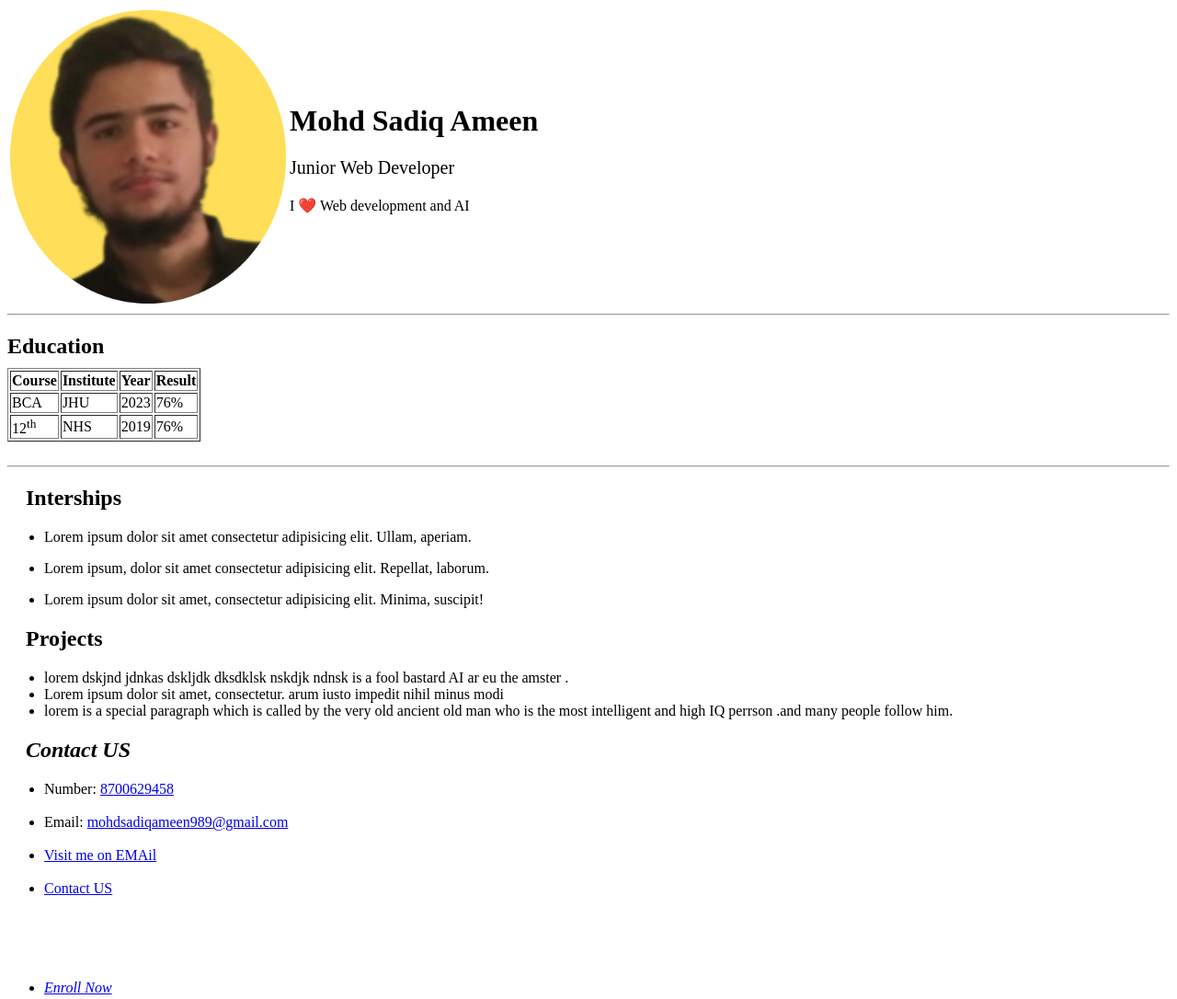
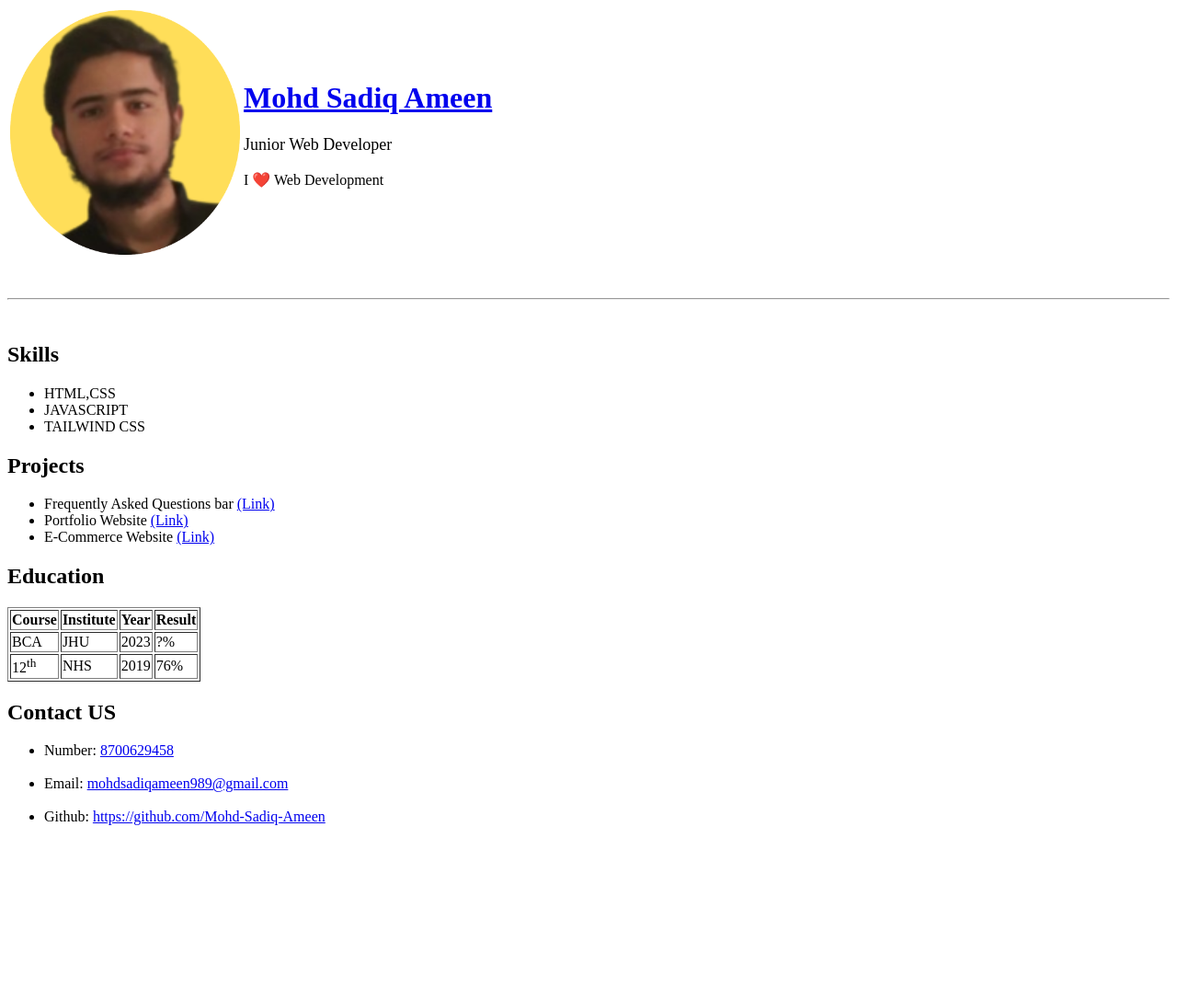
Before and after one commit to Mohd-Sadiq-Ameen/resume, a plain HTML site: page index.html in a window 1280 px wide. Shown: the whole page at 92% size. Drawn offline with Linux system fonts and the light colour scheme.

Commit message:
Update index.html

```diff
--- a/index.html
+++ b/index.html
@@ -2,135 +2,103 @@
 <html lang="en">
 
 <head>
-    <link rel="stylesheet" href="design.css">
-
-    <title>myportfoliowebsite.com</title>
+    <meta charset="UTF-8">
+    <meta name="viewport" content="width=device-width, initial-scale=1.0">
+    <link rel="stylesheet" href="style.css">
+    <title>Document</title>
 </head>
-<!-- header start -->
 
 <body>
-    <header>
-        <table>
-            <td><img src="image[circle].png" width="300" style="float:left" alt="Your Image"></td>
-            <td>
+
+    <table style="border:0px;">
+
+        <td><img width="250px" style="float:left"
+                src="https://github.com/Mohd-Sadiq-Ameen/resume/blob/main/image%5Bcircle%5D.png?raw=true" alt="IMG">
+        </td>
+
+        <td> <a href="#contact">
                 <h1>Mohd Sadiq Ameen</h1>
+            </a>
+            <p style="font-size: large;">Junior Web Developer</p>
+            <p>I ❤️ Web Development </p>
+        </td>
 
-                <p style="font-size: 20px">Junior Web Developer</Junior>
-                </p>
 
-                <p style="margin-top:20px ">I ❤️ Web development and AI </p>
+    </table>
+    <br><br>
+    <hr>
+    <br>
+    <h2>Skills</h2>
 
-            </td>
-        </table>
+    <ul>
+        <li>HTML,CSS</li>
+        <li>JAVASCRIPT</li>
+        <li>TAILWIND CSS</li>
+
+    </ul>
 
 
 
+    <h2>Projects</h2>
 
-        <hr>
-    </header>
+    <ul>
+        <li>Frequently Asked Questions bar <a href="https://mohd-sadiq-ameen.github.io/FAQs-Project/">(Link)</a></li>
+        <li>Portfolio Website <a href="http://127.0.0.1:5500/index.html">(Link)</a></li>
+        <li>E-Commerce Website <a
+                href="file:///Users/homefolder/Documents/portfolio-website/website/E-commerce%20Website/index2.html">(Link)</a>
+        </li>
+    </ul>
 
-    <!-- header ends -->
+    <h2>Education</h2>
 
-    <!-- main starts -->
-    <main>
-        <!-- section 1 -->
-
-        <section>
-            <h2 style="margin-bottom:10px">Education</h2>
-            <table border="">
-                <tr>
+    <table border="" class="table ">
+        <tr >
             <th>Course</th>
             <th>Institute</th>
             <th>Year</th>
             <th>Result</th>
         </tr>
+
         <tr>
             <td>BCA</td>
             <td>JHU</td>
             <td>2023</td>
-                    <td>76%</td>
+            <td>?%</td>
+
         </tr>
+
         <tr>
             <td>12<sup>th</sup></td>
             <td>NHS</td>
             <td>2019</td>
             <td>76%</td>
+
+
         </tr>
     </table>
-            <br>
-            <hr>
-        </section>
 
-        <!-- section 2 -->
+    <h2 id="contact">Contact US</h2>
 
-        <section>
-            <h2 style="margin:20px"> Interships</h2>
-            <ul>
-                <li>
-                    <p>Lorem ipsum dolor sit amet consectetur adipisicing elit. Ullam, aperiam.</p>
-                <li>
-                    <p>Lorem ipsum, dolor sit amet consectetur adipisicing elit. Repellat, laborum.</p>
-                <li>
-                    <p>Lorem ipsum dolor sit amet, consectetur adipisicing elit. Minima, suscipit!</p>
-            </ul>
-        </section>
-
-
-        <!-- section 3 -->
-
-        <section>
-            <h2 style="margin:20px">Projects</h2>
-            <ul>
-                <!-- article 1 -->
-                <article>
-                    <li>lorem dskjnd jdnkas dskljdk dksdklsk nskdjk ndnsk is a fool bastard AI ar eu the amster .</li>
-                </article>
-
-                <!-- article 2 -->
-                <article>
-                    <li>Lorem ipsum dolor sit amet, consectetur.
-                        arum iusto impedit nihil minus modi </li>
-                </article>
-
-                <!-- artilce 3 -->
-                <article>
-                    <li>lorem is a special paragraph which is called by the very old ancient old man who is the most
-                        intelligent and
-                        high IQ perrson .and many people follow him.</li>
-                </article>
-            </ul>
-
-        </section>
-
-
-    </main>
-
-    <!-- main ends -->
-
-
-    <!-- footer start -->
-
-    <footer>
-        <h2 id="contact" style="margin:20px"><i>Contact US</i></h2>
     <ul>
         <li>Number: <a href="tel:8700629458">8700629458</a> </li>
         <br>
-            <li> Email: <a href="mailto: mohdsadiqameen989@gmail.com">mohdsadiqameen989@gmail.com</a> </li>
+        <li>Email: <a href="mailto:mohdsadiqameen989@gmail.com">mohdsadiqameen989@gmail.com</a> </li>
         <br>
-            <li><a href="http://www.youtube.com">Visit me on EMAil</a></li>
-            <br>
-            <li><a href="contactus.html">Contact US</a></li>
-            <br><br><br><br><br>
-            <li><a href="http://www.codingshuttle.com/"><i>Enroll Now</i></a></li>
-            <br><br>
+        <li>Github: <a href="https://github.com/Mohd-Sadiq-Ameen">https://github.com/Mohd-Sadiq-Ameen</a></li>
+
 
     </ul>
 
+    <p style="margin-top: 700px;"></p>
 
-    </footer>
 
-    <!-- footer ends -->
 
+
+
+
+
+
+    <script src="test.js"></script>
 </body>
 
 </html>
```
Lines whose indentation alone changed are shown as unchanged.
